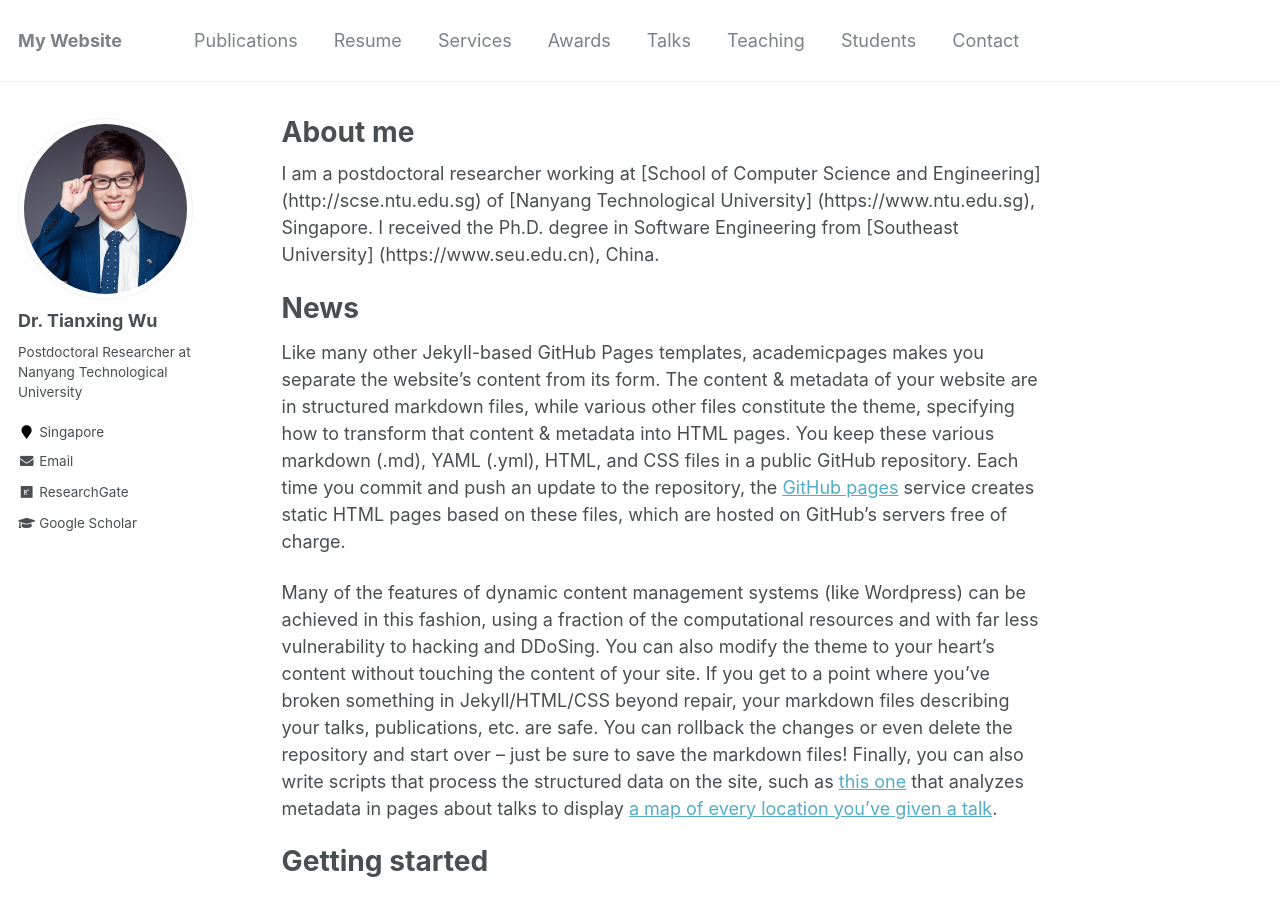
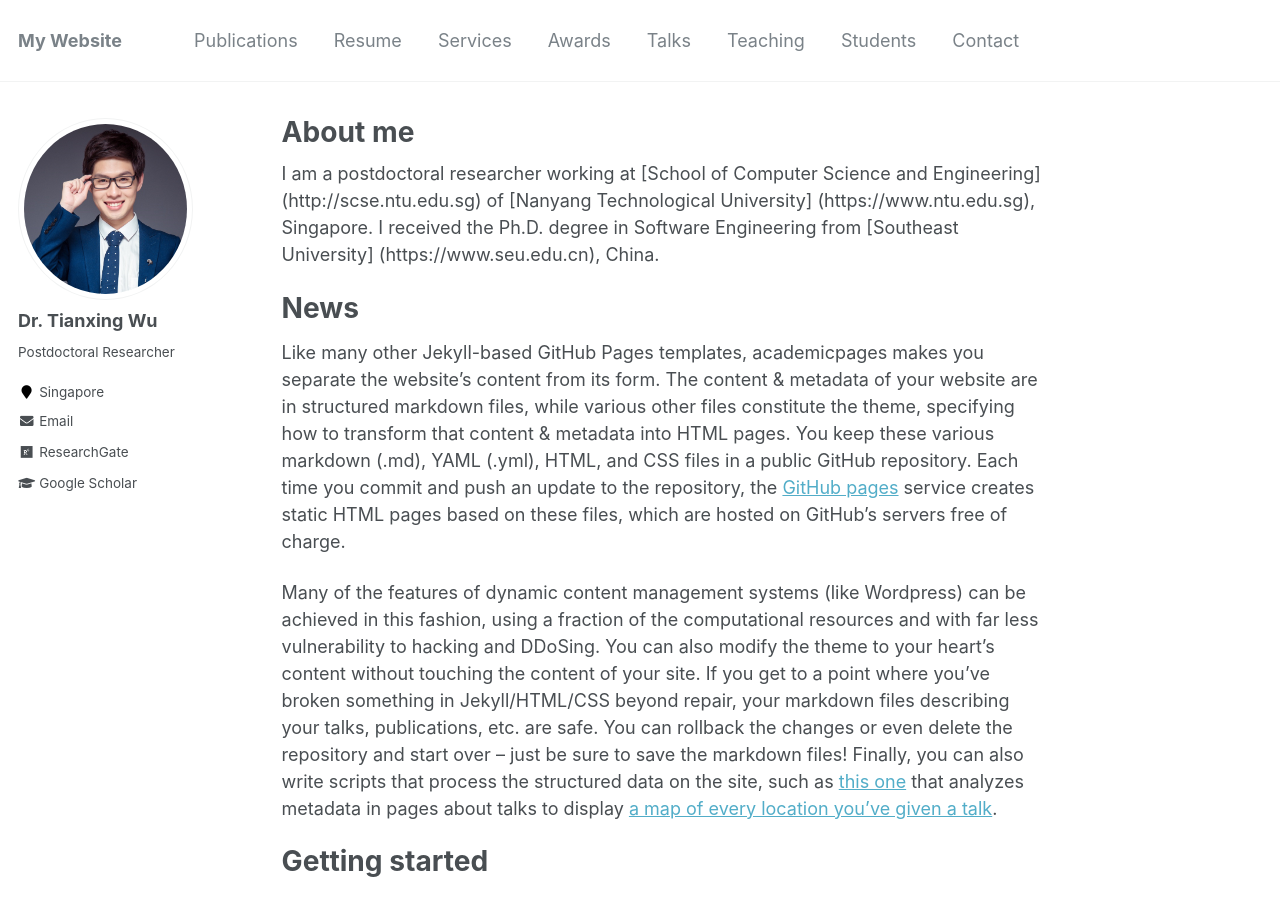
Before and after one commit to tianxing-wu/tianxing-wu.github.io, a Jekyll site: the page built from _pages/about.md, in a window 1280 px wide and 900 px high. Built offline with Jekyll 4.4.1, drawn with Linux system fonts in a browser that asks for light colours.

Commit message:
site update

```diff
--- a/_config.yml
+++ b/_config.yml
@@ -82,13 +82,14 @@ analytics:
 author:
   name             : "Dr. Tianxing Wu"
   avatar           : "wtx.png"
-  bio              : "Postdoctoral Researcher at Nanyang Technological University"
+  bio              : "Postdoctoral Researcher"
   location         : "Singapore"
   employer         :
   pubmed           :
   googlescholar    : "https://scholar.google.com/citations?user=VE7OlAkAAAAJ"
   email            : "wutianxing@ntu.edu.sg"
   researchgate     : "https://www.researchgate.net/profile/Tianxing_Wu"
+  dblp             : "dblp.uni-trier.de/pers/hd/w/Wu:Tianxing"
   uri              :
   bitbucket        :
   codepen          :
```
Also changed, not shown: 1 other file.
